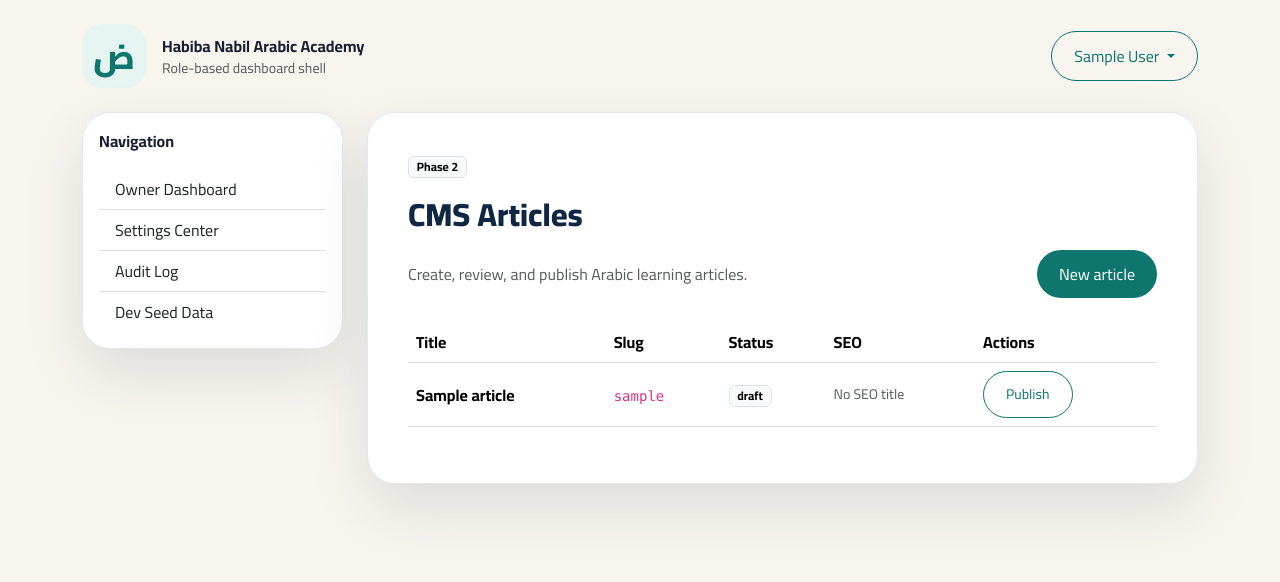
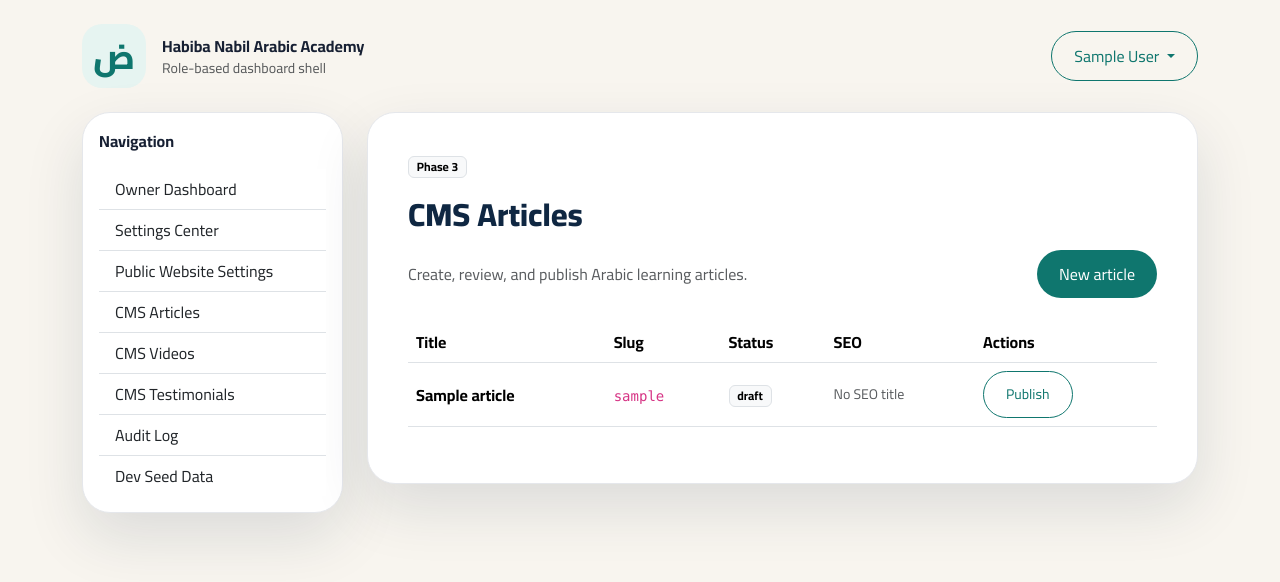
Before and after one commit to abdulrahmanal-saeed/classlink, a PHP site: page /public/owner/cms/articles/index.php in a window 1280 px wide. Shown: the top 582 px of the page. Run offline with PHP 8.4, Linux system fonts and the light colour scheme; the visitor is signed in with stand-in values (Sample User, id 1); tables that the repository leaves empty hold one stand-in row (values such as "Sample post").

Commit message:
Phase 3: add CMS links and noindex to owner shell

```diff
--- a/web/components/layout/dashboard_shell.php
+++ b/web/components/layout/dashboard_shell.php
@@ -16,6 +16,10 @@ function render_dashboard_shell(array $user, string $title, string $content): vo
         'owner_teacher' => [
             ['/owner/dashboard', 'Owner Dashboard', 'لوحة المالك'],
             ['/owner/settings', 'Settings Center', 'مركز الإعدادات'],
+            ['/owner/settings/public-website', 'Public Website Settings', 'إعدادات الموقع العام'],
+            ['/owner/cms/articles', 'CMS Articles', 'إدارة المقالات'],
+            ['/owner/cms/videos', 'CMS Videos', 'إدارة الفيديوهات'],
+            ['/owner/cms/testimonials', 'CMS Testimonials', 'إدارة التقييمات'],
             ['/owner/audit-log', 'Audit Log', 'سجل المراجعة'],
             ['/owner/dev/seed-data', 'Dev Seed Data', 'بيانات تجريبية'],
         ],
@@ -39,6 +43,7 @@ function render_dashboard_shell(array $user, string $title, string $content): vo
       <meta charset="utf-8">
       <meta name="viewport" content="width=device-width, initial-scale=1">
       <title><?= htmlspecialchars($title, ENT_QUOTES, 'UTF-8') ?> | Habiba Nabil</title>
+      <meta name="robots" content="noindex, nofollow">
       <link rel="preconnect" href="https://fonts.googleapis.com">
       <link rel="preconnect" href="https://fonts.gstatic.com" crossorigin>
       <link href="https://fonts.googleapis.com/css2?family=Cairo:wght@400;600;700;800&display=swap" rel="stylesheet">
@@ -74,7 +79,7 @@ function render_dashboard_shell(array $user, string $title, string $content): vo
               <div class="fw-bold mb-3">Navigation</div>
               <div class="list-group list-group-flush">
                 <?php foreach (($items[$user['role']] ?? []) as $item): ?>
-                  <?php $isActive = $currentPath === $item[0]; ?>
+                  <?php $isActive = $currentPath === $item[0] || str_starts_with($currentPath, $item[0] . '/'); ?>
                   <a class="list-group-item list-group-item-action <?= $isActive ? 'active' : '' ?>" href="<?= $item[0] ?>">
                     <?= $isArabic ? $item[2] : $item[1] ?>
                   </a>
@@ -84,7 +89,7 @@ function render_dashboard_shell(array $user, string $title, string $content): vo
           </aside>
           <main class="col-lg-9">
             <div class="foundation-card">
-              <div class="badge text-bg-light border mb-3">Phase 2</div>
+              <div class="badge text-bg-light border mb-3">Phase 3</div>
               <h1 class="hero-title h2 mb-3"><?= htmlspecialchars($title, ENT_QUOTES, 'UTF-8') ?></h1>
               <?= $content ?>
             </div>
```
